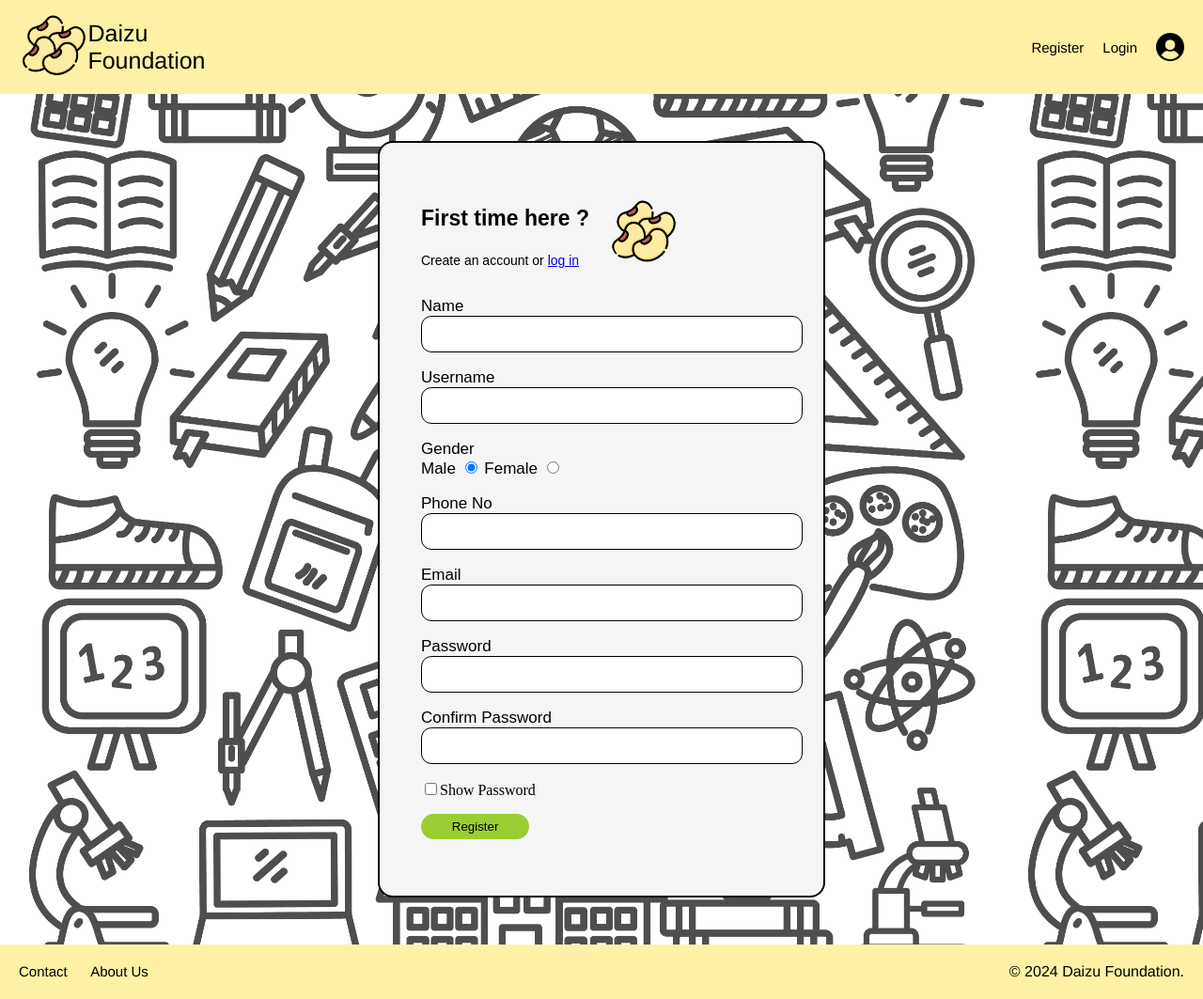
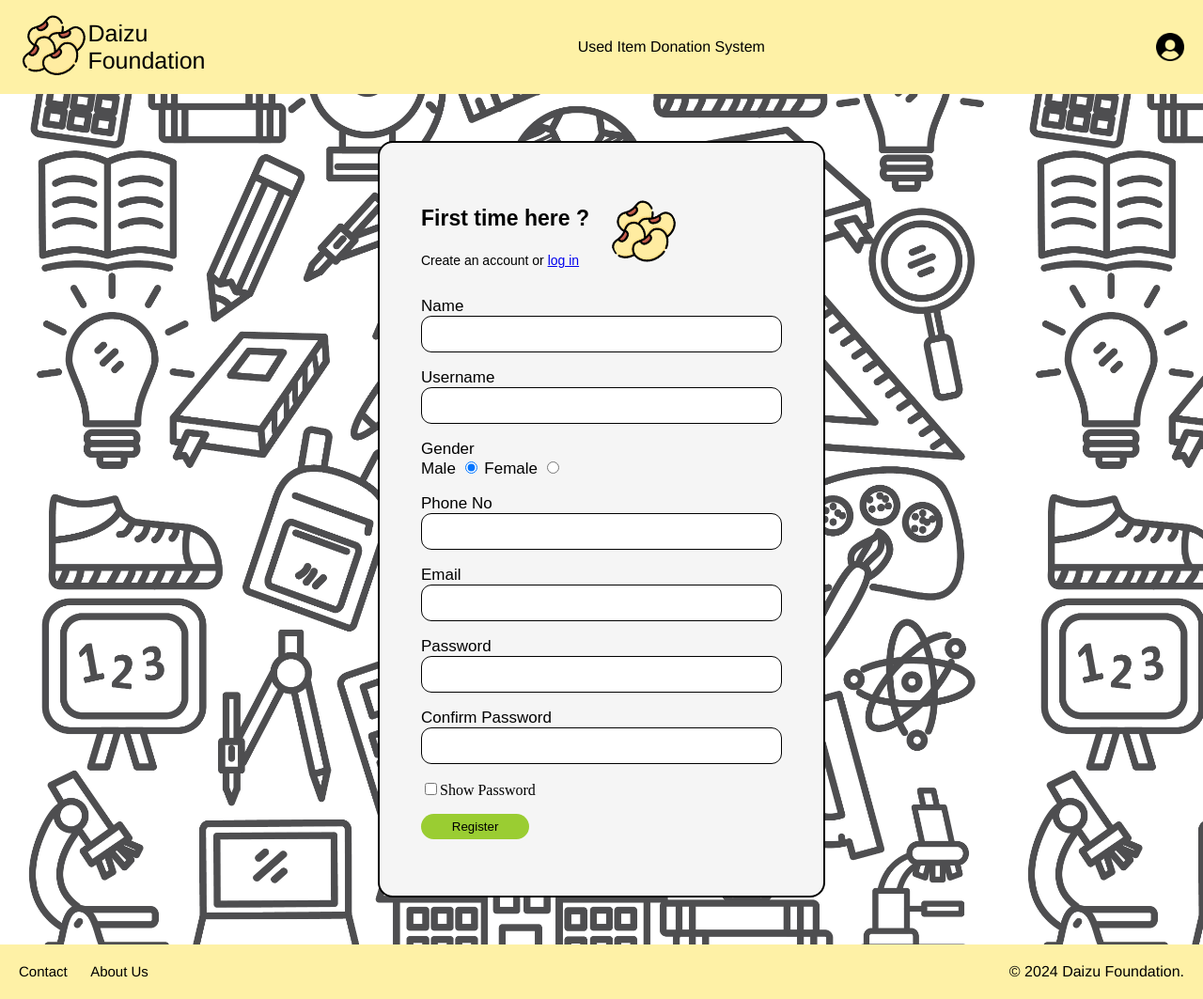
Before and after one commit to 12afnan/Used-Item-Donation-System, a PHP site: page /register.php in a window 1280 px wide. Shown: the whole page at 94% size. Run offline with PHP 8.4, Linux system fonts and the light colour scheme.

Commit message:
Update register.php

```diff
--- a/UsedItemDonationSystem/register.php
+++ b/UsedItemDonationSystem/register.php
@@ -1,6 +1,7 @@
 <?php
     include("connect.php");
 ?>
+<style><?php include ('style_forms.css') ?></style>
 
 <!DOCTYPE html>
 <html>
@@ -36,10 +37,9 @@
                         <img src="icon/soy.png" class="soylogo" alt="Daizu Foundation">
                         <div>Daizu<br/>Foundation</div>
                     </a>
+                    <article>Used Item Donation System</article>
 
                 <div class="header-right">
-                    <a href="register.php" class="reg">Register</a>
-                    <a href="log-in.html" class="log">Login</a>
                     <img src="icon/user-icon.png" alt="user-icon">
                 </div>
             </div>
@@ -49,7 +49,7 @@
                 <div class="flex">
                     <div>
                         <p class="boxtitle">First time here ?</p>
-                        <p class="optiontitle">Create an account or <a href="log-in.html"> log in</a></p>
+                        <p class="optiontitle">Create an account or <a href="log-in.php"> log in</a></p>
                     </div>
                     <img class="soybox"  src="icon/soy.png" alt="Soy Logo">
                 </div>
@@ -73,7 +73,6 @@
 
                             <p><label for="email">Email </label> <br>
                                 <input type="email" id="email" name="email" required></p>
-
 
                             <p><label for="password">Password </label> <br>
                                 <input type="password" id="inputPassword" name="password" required></p>
```
